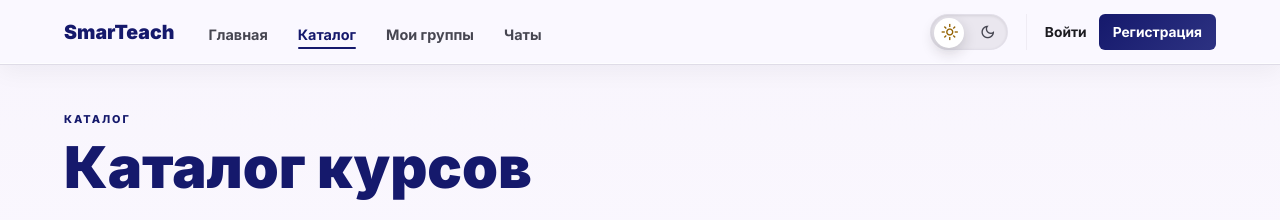
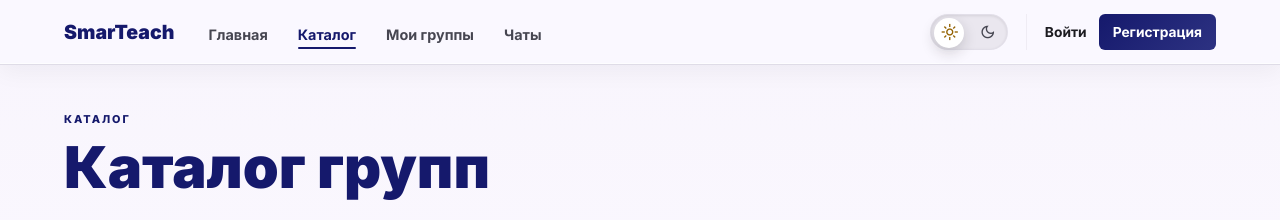
Before and after one commit to smrcdr/SmartTeach, a Vue app in the folder apps/web/: page /catalog in a window 1280 px wide. Shown: the top 220 px of the page. Built offline with nearby package versions, Linux system fonts and the light colour scheme; no server answers.

Commit message:
Rename catalog page heading

```diff
--- a/apps/web/src/pages/groups/GroupsPage.vue
+++ b/apps/web/src/pages/groups/GroupsPage.vue
@@ -25,7 +25,7 @@ const filteredGroups = computed(() => {
   <main class="page catalog-page">
     <AppPageHeader
       eyebrow="Каталог"
-      title="Каталог курсов"
+      title="Каталог групп"
       description="Исследуйте коллекцию образовательных программ, созданных для глубокого погружения в дисциплины."
       align="split"
     >
```
